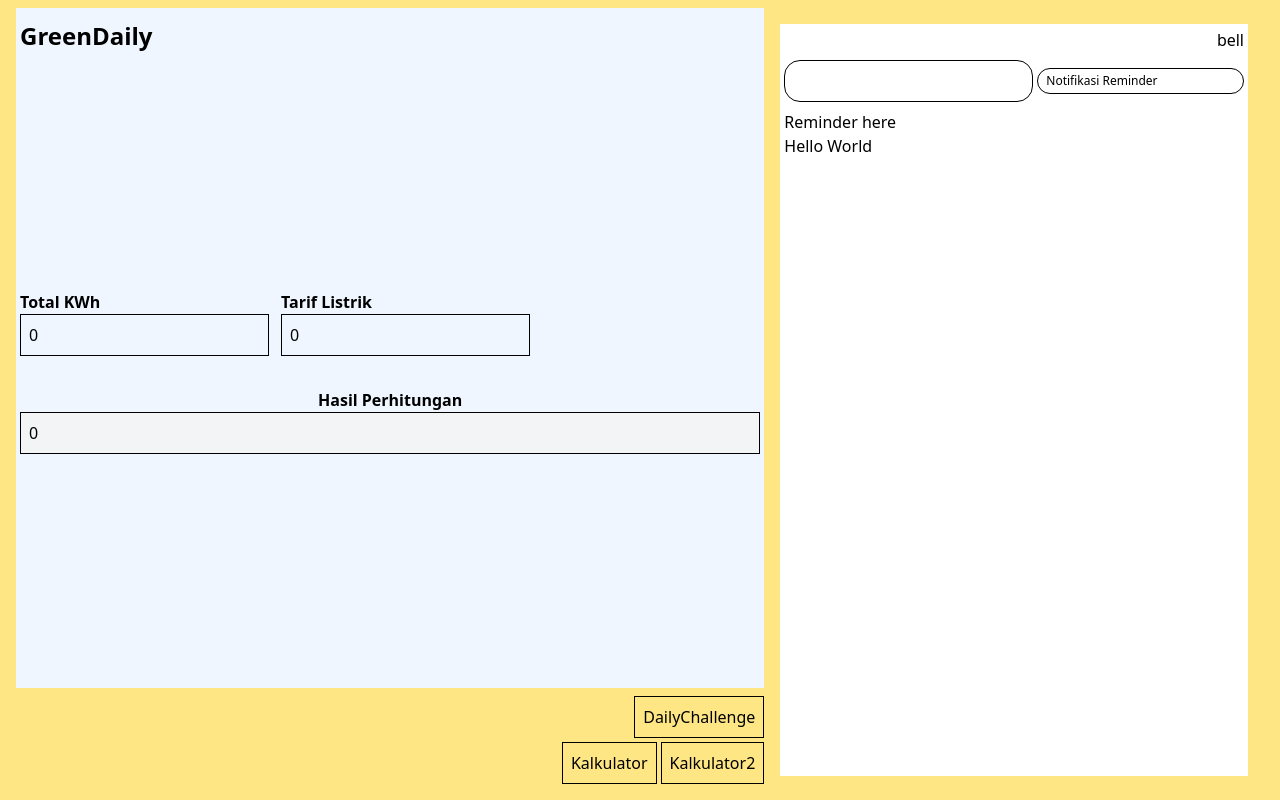
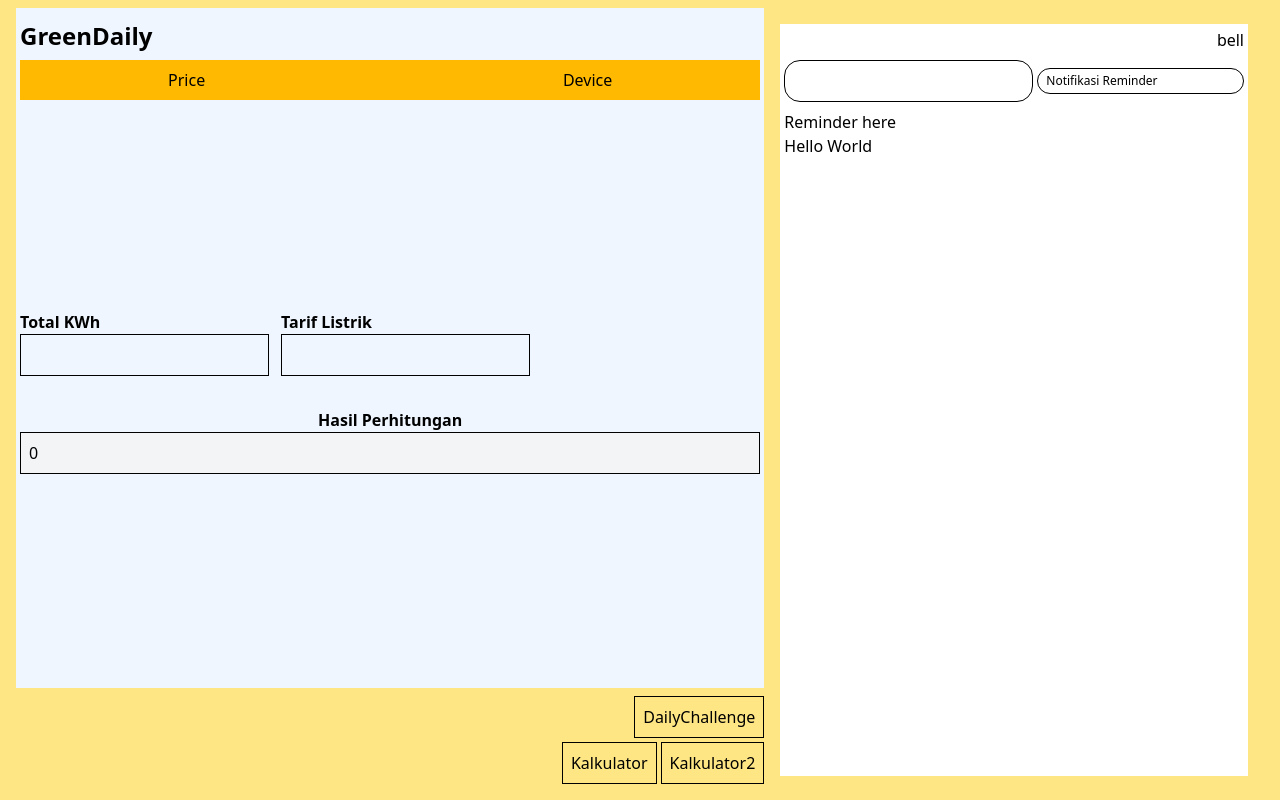
Before and after one commit to sihotang-yonathan1/GreenDaily, a React (Vite) app: page /calculator in a window 1280 px wide. Built offline with nearby package versions, Linux system fonts and the light colour scheme.

Commit message:
feat: Add UI for Calculation per Device

```diff
--- a/src/app/energyCalculator/index.tsx
+++ b/src/app/energyCalculator/index.tsx
@@ -1,10 +1,14 @@
-import { PropsWithChildren, useState } from "react"
-import { Outlet } from "react-router"
+import { useState } from "react"
+import { NavLink, Outlet } from "react-router"
 
 export function CalculatorLayout(){
   return (
     <div className="flex flex-col h-full">
-
+      {/* Tab */}
+      <div className="flex flex-row w-full bg-amber-400 py-2 gap-x-2 justify-between px-[20%]">
+        <NavLink to="/calculator">Price</NavLink>
+        <NavLink to="byDevice">Device</NavLink>
+      </div>
       {/* Child */}
       <Outlet />
     </div>
@@ -27,8 +31,9 @@ export function CalculatorByPrice(){
           <input
             type="number"
             id="kwh"
-            value={totalKWh ?? 0}
-            defaultValue={totalKWh ?? 0}
+            value={totalKWh ?? ""}
+            min={0}
+            defaultValue={totalKWh ?? ""}
             onChange={(event) => setTotalKWh(Number(event.target.value) ?? 0)}
             className="border p-2"
           />
@@ -40,7 +45,8 @@ export function CalculatorByPrice(){
           <input
             type="number"
             id="price"
-            value={price ?? 0}
+            value={price ?? ""}
+            min={0}
             onChange={(event) => setPrice(Number(event.target.value) ?? 0)}
             className="border p-2"
           />
@@ -63,6 +69,56 @@ export function CalculatorByPrice(){
   )
 }
 
+function CalculatorDeviceRow(){
+  return (
+    <div className="flex flex-row w-full gap-x-4 px-1">
+      {/* Device name */}
+      <div className="flex flex-col w-full gap-y-1">
+        <label htmlFor="devicetype" className="font-semibold">Perangkat</label>
+        <input
+          type="text"
+          className="border py-2 px-2"
+          id="deviceType"
+          />
+      </div>
+
+      {/* Device Number */}
+      <div className="flex flex-col w-full gap-y-1">
+        <label htmlFor="deviceNumber" className="font-semibold">Jumlah</label>
+        <input
+          type="number"
+          id="deviceNumber"
+          min={0}
+          className="border py-2 px-2"
+        />
+      </div>
+    </div>
+  )
+}
+
+export function CalculatorByDevice(){
+  return (
+    <div className="flex flex-col h-full gap-y-2 w-full">
+      <CalculatorDeviceRow />
+
+      {/* Add button */}
+      <div className="flex justify-center">
+        <button>Tambah Perangkat</button>
+      </div>
+
+      {/* Result */}
+      <div className="flex flex-col w-full px-1 gap-y-2">
+        <label htmlFor="deviceCalculationResult" className="text-center font-semibold">Hasil</label>
+        <input
+          type="number"
+          id="deviceCalculationResult"
+          className="border py-2 bg-gray-400 px-2"
+          disabled />
+      </div>
+    </div>
+  )
+}
+
 export default function CalculatorPage(){
   return (
     <div>
--- a/src/main.tsx
+++ b/src/main.tsx
@@ -6,7 +6,7 @@ import './global.css'
 import { DashboardLayout } from './app/index.tsx';
 import { DailyChallengePage } from './app/dailyChallenge/index.tsx';
 import { ReminderPage } from './app/reminder/index.tsx';
-import CalculatorPage, { CalculatorByPrice, CalculatorLayout } from './app/energyCalculator/index.tsx';
+import { CalculatorByDevice, CalculatorByPrice, CalculatorLayout } from './app/energyCalculator/index.tsx';
 
 ReactDOM.createRoot(document.getElementById('root')!).render(
   <React.StrictMode>
@@ -17,6 +17,7 @@ ReactDOM.createRoot(document.getElementById('root')!).render(
           <Route path='reminder' element={<ReminderPage />} />
           <Route path='calculator' element={<CalculatorLayout/>}>
             <Route index element={<CalculatorByPrice />} />
+            <Route path="byDevice" element={<CalculatorByDevice />} />
           </Route>
         </Route>
 
```
